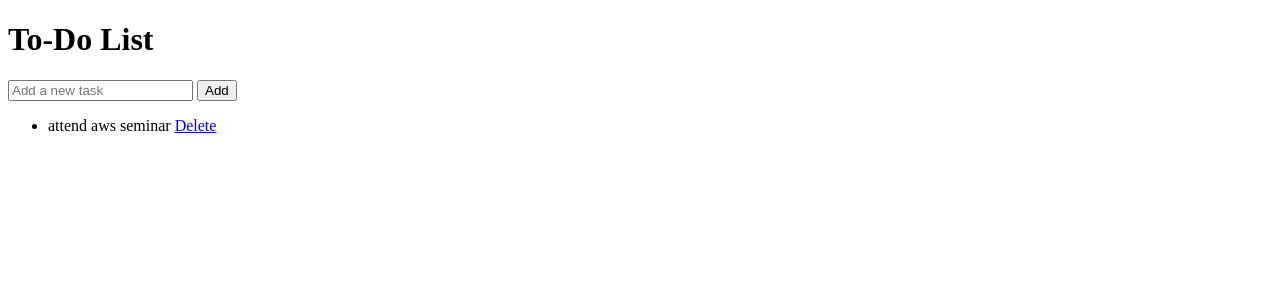
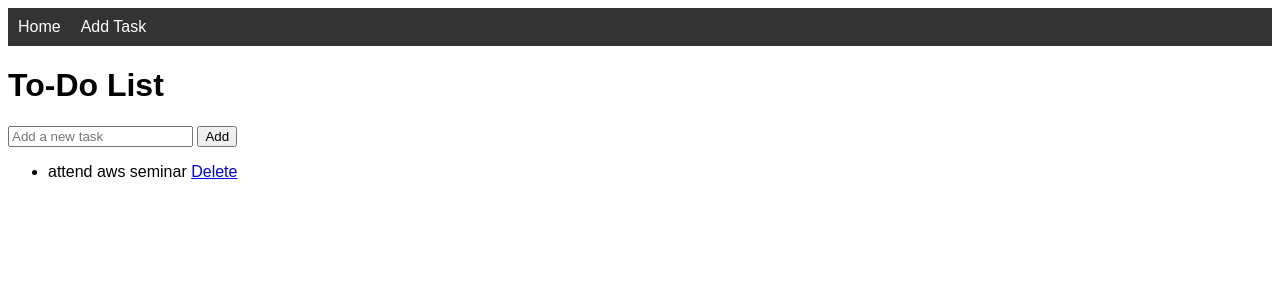
Before and after one commit to AjBorbzz/Other-Python-Projects, a Django app: page / in a window 1280 px wide. Shown: the top 300 px of the page. Run offline with Django 5.2, Linux system fonts and the light colour scheme; data comes from the database, SQL or seed files in the repository.

Commit message:
Replaced homepage.

```diff
--- a/Task_App_Django/todo_project/tasks/templates/tasks/task_list.html
+++ b/Task_App_Django/todo_project/tasks/templates/tasks/task_list.html
@@ -2,8 +2,40 @@
 <html>
 <head>
     <title>To-Do List</title>
+    <style>
+        body {
+            font-family: Arial, sans-serif;
+        }
+        nav {
+            background-color: #333;
+            padding: 10px;
+        }
+        nav ul {
+            list-style: none;
+            padding: 0;
+            margin: 0;
+            display: flex;
+        }
+        nav ul li {
+            margin-right: 20px;
+        }
+        nav ul li a {
+            color: white;
+            text-decoration: none;
+        }
+        nav ul li a:hover {
+            text-decoration: underline;
+        }
+    </style>
 </head>
 <body>
+    <nav>
+        <ul>
+            <li><a href="{% url 'task_list' %}">Home</a></li>
+            <li><a href="{% url 'add_task' %}">Add Task</a></li>
+        </ul>
+    </nav>
+
     <h1>To-Do List</h1>
     <form action="{% url 'add_task' %}" method="POST">
         {% csrf_token %}
```
